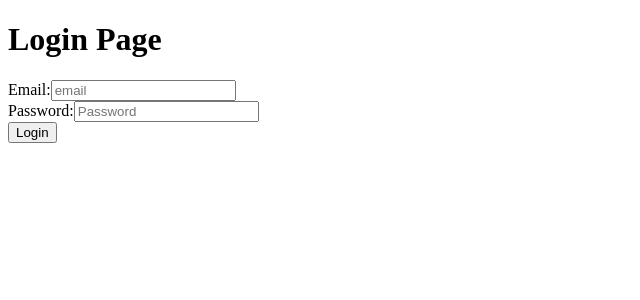
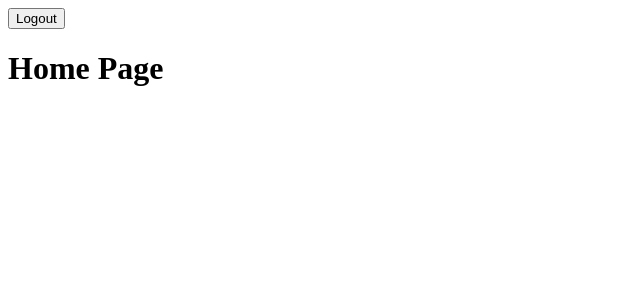
Before and after one commit to JAACarvajal/techlint-frontend, a Vue app: page /home in a window 1280 px wide. Before the commit this address led to /login. Shown: the top 300 px of the page, without its empty margins (0-640 px from the left). Built offline with nearby package versions, Linux system fonts and the light colour scheme; sample sign-in values are in the browser's storage.

Commit message:
Add login and home pages

```diff
--- a/package.json
+++ b/package.json
@@ -12,6 +12,7 @@
   },
   "dependencies": {
     "axios": "^1.10.0",
+    "pinia": "^3.0.3",
     "vue": "^3.5.13",
     "vue-router": "^4.5.1"
   },
--- a/src/App.vue
+++ b/src/App.vue
@@ -1,13 +1,11 @@
 <template>
   <div>
-      <RouterView />
+    <RouterView />
   </div>
 </template>
 
 <script>
-  export default {
-    mounted() {
-      this.$router.push('/login')
-    }
-  }
+export default {
+  mounted() {},
+}
 </script>
--- a/src/main.js
+++ b/src/main.js
@@ -2,10 +2,14 @@ import { createApp } from 'vue'
 import App from './App.vue'
 import router from './router'
 import api from './plugins/api'
+import { createPinia } from 'pinia'
 
-const app = createApp(App);
+const app = createApp(App)
 
-app.config.globalProperties.$api = api;
-app.use(router);
+app.config.globalProperties.$api = api
+app.use(router)
 
-app.mount('#app');
+const pinia = createPinia()
+app.use(pinia)
+
+app.mount('#app')
--- a/src/pages/HomePage.vue
+++ b/src/pages/HomePage.vue
@@ -1,21 +1,44 @@
 <template>
   <div>
+    <nav>
+      <button type="submit" @click.prevent="submit">Logout</button>
+    </nav>
+
     <h1>Home Page</h1>
-    <p>Welcome to the home page!</p>
   </div>
 </template>
 
-<script>
-  export default {
-    data() {
-      return {
-        // Define your data properties here
-      };
-    },
-    methods: {
-      // Define your methods here
-    },
-    mounted() {
-    }
+<script setup>
+import { check, logout } from '@/services/authService'
+import { useAuthStore } from '@/stores'
+import { onMounted } from 'vue'
+import { useRouter } from 'vue-router'
+
+const store = useAuthStore()
+const router = useRouter()
+
+async function submit() {
+  try {
+    await logout()
+
+    localStorage.removeItem('token')
+
+    store.setAuthenticated(false)
+    store.setUser(null)
+
+    router.push('/login')
+  } catch (err) {
+    alert('Logout failed: ' + err)
   }
+}
+
+async function checkToken() {
+  if (localStorage.getItem('token') === null) {
+    router.push('/login')
+  }
+}
+
+onMounted(() => {
+  checkToken()
+})
 </script>
--- a/src/pages/LoginPage.vue
+++ b/src/pages/LoginPage.vue
@@ -1,38 +1,51 @@
 <template>
   <div>
+    <form @submit.prevent="submit">
       <h1>Login Page</h1>
       <label for="email">Email:</label>
-    <input type="text" placeholder="email" v-model="email" /><br>
+      <input type="text" placeholder="email" v-model="email" /><br />
       <label for="password">Password:</label>
-    <input type="password" placeholder="Password" v-model="password" /><br>
-    <button @click="login">Login</button>
+      <input type="password" placeholder="Password" v-model="password" /><br />
+      <button type="submit">Login</button>
+    </form>
   </div>
 </template>
 
-<script>
-  import { login } from '../services/authService';
-  export default {
-    data() {
-      return {
-        // Define your data properties here
-      };
-    },
-    methods: {
-      async login() {
-        try {
-          const data = await login(this.email, this.password);
+<script setup>
+import { ref, onMounted } from 'vue'
+import { useRouter } from 'vue-router'
+import { login } from '@/services/authService'
+import { useAuthStore } from '@/stores'
 
-          console.log('Login successful', data);
-          // Redirect or set user state
-        } catch (err) {
-          console.error('Login failed', err);
+const store = useAuthStore()
+const email = ref('')
+const password = ref('')
+const router = useRouter()
+
+async function checkToken() {
+  if (localStorage.getItem('token') !== null) {
+    router.push('/home')
   }
 }
-    },
-    mounted() {
-      // this.$api.get('/api/health-check').then((res) => {
-      //   console.log(res.data);
-      // });
+
+async function submit() {
+  try {
+    console.log('Submitting login with', email.value, password.value)
+
+    const response = await login(email.value, password.value)
+
+    localStorage.setItem('token', response.data.attributes.token)
+
+    store.setAuthenticated(true)
+
+    router.push('/home')
+  } catch (err) {
+    store.setAuthenticated(false)
+    alert('Login failed: ' + err)
   }
 }
+
+onMounted(() => {
+  checkToken()
+})
 </script>
--- a/src/plugins/api.js
+++ b/src/plugins/api.js
@@ -1,4 +1,4 @@
-import axios from "axios";
+import axios from 'axios'
 
 // Create an Axios instance with default config
 const api = axios.create({
@@ -7,27 +7,33 @@ const api = axios.create({
   headers: {
     'Content-Type': 'application/json',
   },
-});
+})
 
 api.interceptors.request.use(
   (config) => {
-    const token = localStorage.getItem('token');
-    if (token) {
-      config.headers.Authorization = `Bearer ${token}`;
+    const exludeUrls = ['/api/auth/login', '/api/user']
+
+    if (exludeUrls.includes(config.url) === false) {
+      const token = localStorage.getItem('token')
+
+      if (token) {
+        config.headers.Authorization = `Bearer ${token}`
+      }
     }
-    return config;
+
+    return config
   },
-  (error) => Promise.reject(error)
-);
+  (error) => Promise.reject(error),
+)
 
 api.interceptors.response.use(
-  (response) => response,
+  (response) => response.data,
   (error) => {
     if (error.response && error.response.status === 401) {
-      console.log('failed to authenticate, redirecting to login');
+      console.log('Failed request')
     }
-    return Promise.reject(error);
-  }
-);
+    return Promise.reject(error)
+  },
+)
 
-export default api;
+export default api
--- a/src/services/authService.js
+++ b/src/services/authService.js
@@ -1,4 +1,14 @@
-import api from '../plugins/api';
+import api from '../plugins/api'
+
+export async function check() {
+  try {
+    const response = await api.get('/api/auth/check')
+
+    return response
+  } catch (error) {
+    throw error.response ? error.response.data : error
+  }
+}
 
 export async function login(email, password) {
   try {
@@ -6,12 +16,23 @@ export async function login(email, password) {
       data: {
         attributes: {
           email: email,
-          password: password
-        }
-      }
-    });
-    return response.data;
+          password: password,
+        },
+      },
+    })
+
+    return response
   } catch (error) {
-    throw error.response ? error.response.data : error;
+    throw error.response ? error.response.data : error
   }
 }
+
+export async function logout() {
+  try {
+    const response = await api.post('/api/auth/logout')
+
+    return response
+  } catch (error) {
+    throw error.response ? error.response.data : error
+  }
+}
--- /dev/null
+++ b/src/stores/index.js
@@ -0,0 +1,16 @@
+import { defineStore } from 'pinia'
+
+export const useAuthStore = defineStore('alerts', {
+  state: () => ({
+    authenticated: false,
+    user: null,
+  }),
+  actions: {
+    setAuthenticated(value) {
+      this.authenticated = value
+    },
+    setUser(value) {
+      this.user = value
+    },
+  },
+})
```
Also changed, not shown: src/router/index.js (+5 -10 lines), 1 other file (tests, documents, lock files or other folders). Lines whose indentation alone changed are shown as unchanged.
